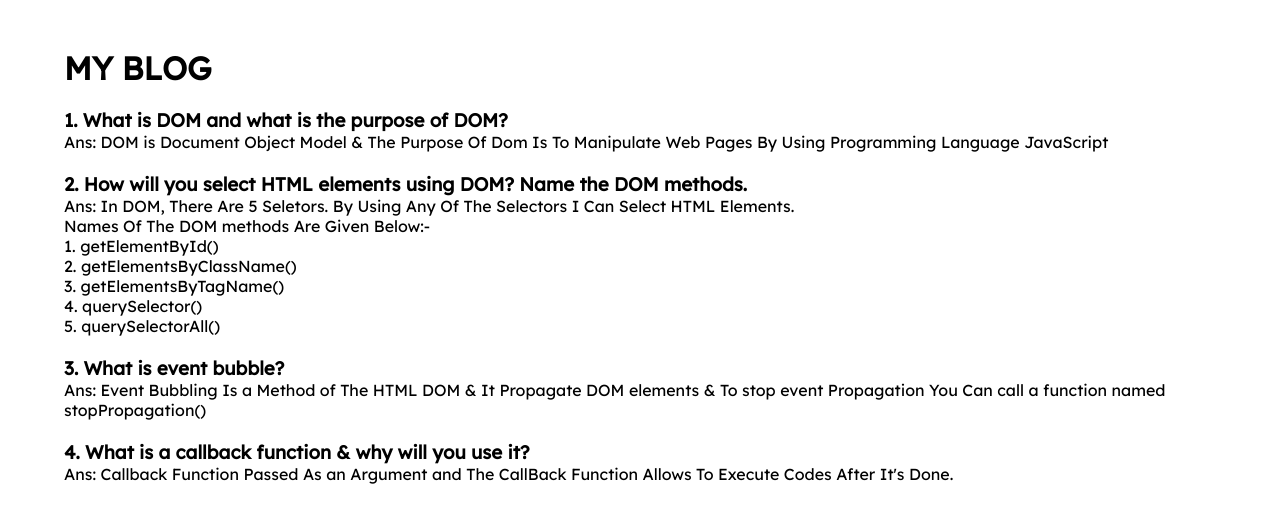
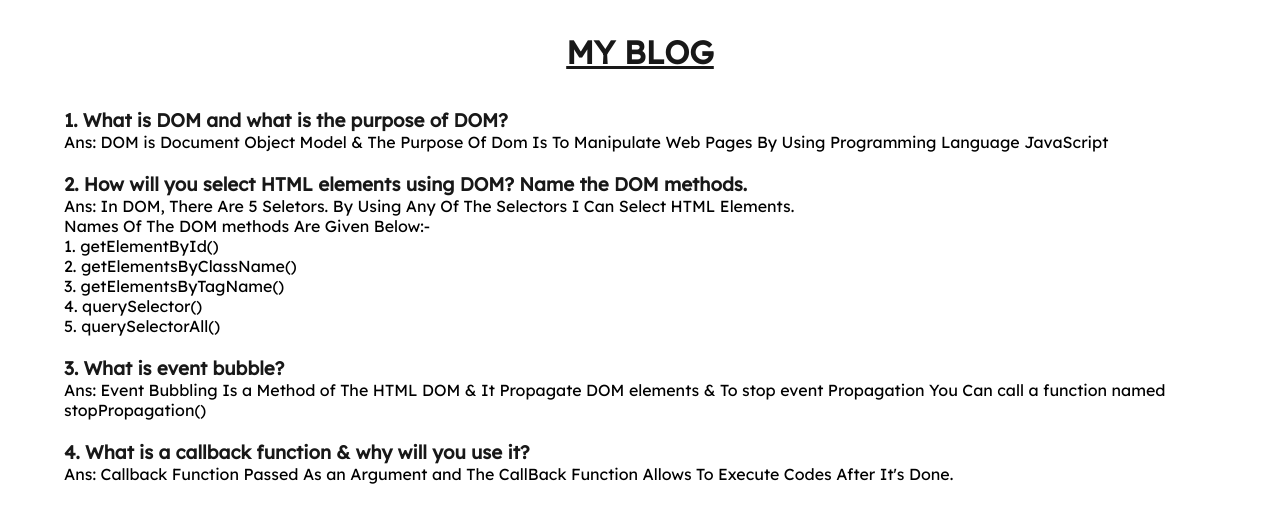
Before and after one commit to z1script/geometry-genius, a plain HTML site: page blog.html in a window 1280 px wide. Drawn offline with Linux system fonts and the light colour scheme; a web font is replaced by a local one.

Commit message:
Some error/bug fixed

```diff
--- a/blog.html
+++ b/blog.html
@@ -7,7 +7,7 @@
     <title>My Blog Page</title>
     <link rel="stylesheet" href="style.css" />
   </head>
-  <body>
+  <body class="blogs">
     <h1>MY BLOG</h1>
     <br />
     <div>
--- a/js/app.js
+++ b/js/app.js
@@ -49,7 +49,6 @@ document.getElementById("btn-ellipse").addEventListener("click", function () {
 });
 
 const cards = document.getElementsByClassName("card-container");
-
 for (const card of cards) {
   card.addEventListener("mouseenter", function () {
     this.style.background = randomColor();
--- a/style.css
+++ b/style.css
@@ -11,6 +11,7 @@ body {
   font-family: "Lexend", sans-serif;
 }
 
+/* Header Styles */
 header {
   height: 130px;
   display: flex;
@@ -47,6 +48,7 @@ header button {
   color: white;
 }
 
+/* Main Styles */
 main {
   display: flex;
   justify-content: center;
@@ -59,6 +61,7 @@ main {
   gap: 1.5rem;
 }
 
+/* card-container styles */
 .card-container {
   border: 1px solid lightgray;
   text-align: center;
@@ -114,6 +117,7 @@ header button {
   cursor: pointer;
 }
 
+/* Area-Container Styles */
 .area-container {
   border: 1px solid lightgray;
   text-align: center;
@@ -158,9 +162,33 @@ header button {
   color: darkred;
 }
 
+.btn-cross {
+  cursor: pointer;
+}
+
+/* Blog Styles */
+.blogs {
+  width: 90%;
+  margin: 2rem auto;
+}
+.blogs h1 {
+  text-align: center;
+  opacity: 0.9;
+  margin-bottom: 1rem;
+  text-decoration: underline;
+}
+
+.blogs h3 {
+  opacity: 0.9;
+}
+
+/* @media for mobile-devices (simple responsive) */
 @media screen and (max-width: 696px) {
   header {
     width: 95%;
+  }
+  header h1 {
+    font-size: 2rem;
   }
   body {
     margin: 3rem auto;
@@ -176,6 +204,7 @@ header button {
     margin: auto;
   }
 }
+/* @media for mid-device (simple responsive) */
 @media screen and (min-width: 697px) and (max-width: 1280px) {
   main {
     display: flex;
```
Also changed, not shown: index.html (+7 -0 lines), js/utilities.js (+7 -4 lines), images/icon.png (added).
